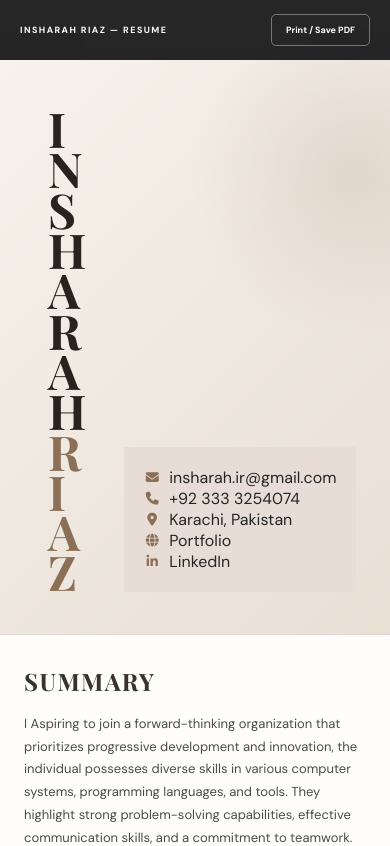
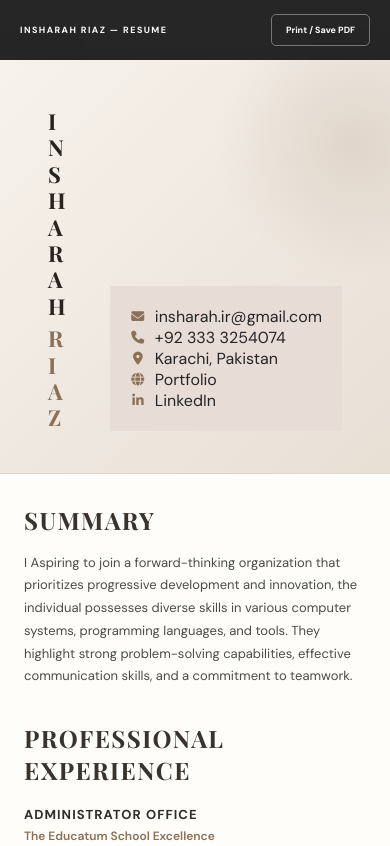
Before and after one commit to Insharah05678/my-angular-resume, an Angular app: page / in a window 390 px wide. Shown: the top 846 px of the page. Built offline with nearby package versions, Linux system fonts and the light colour scheme.

Commit message:
fix vertical name to horizontal

```diff
--- a/src/app/components/resume-header/resume-header.component.scss
+++ b/src/app/components/resume-header/resume-header.component.scss
@@ -73,19 +73,28 @@ h1 span { color: var(--accent); }
 /* === YEH MOBILE FIX HAI === */
 @media (max-width: 768px) {
   .header-wrapper {
-    flex-direction: column; /* ab side by side nahi, upar neeche */
-    align-items: flex-start;
-    padding: 20px;
-    gap: 20px;
+    display: flex !important;
+    flex-direction: column !important;
+    align-items: flex-start !important;
+    padding: 20px !important;
   }
 
-  .name {
-    font-size: 2.5rem; /* mobile pe chhota font */
+  /* YEH GREEN WALE NAAM KA FIX HAI */
+  .name, h1 {
+    writing-mode: horizontal-tb !important; /* vertical se horizontal */
+    display: flex !important;
+    flex-direction: row !important;
+    flex-wrap: wrap !important;
+    gap: 6px !important;
+    font-size: 22px !important; /* chhota kar diya */
+    line-height: 1.2 !important;
+    letter-spacing: 2px !important;
+    width: 100% !important;
+    text-align: left !important;
   }
 
-  .contact-info {
-    width: 100%;
-    word-break: break-all; /* lamba email/link toot jayega */
-    font-size: 14px;
+  /* Insharah Riaz ek line me aa jayega */
+  .name br {
+    display: none; /* jo <br> se naam toot raha tha usko khatam */
   }
 }
```
